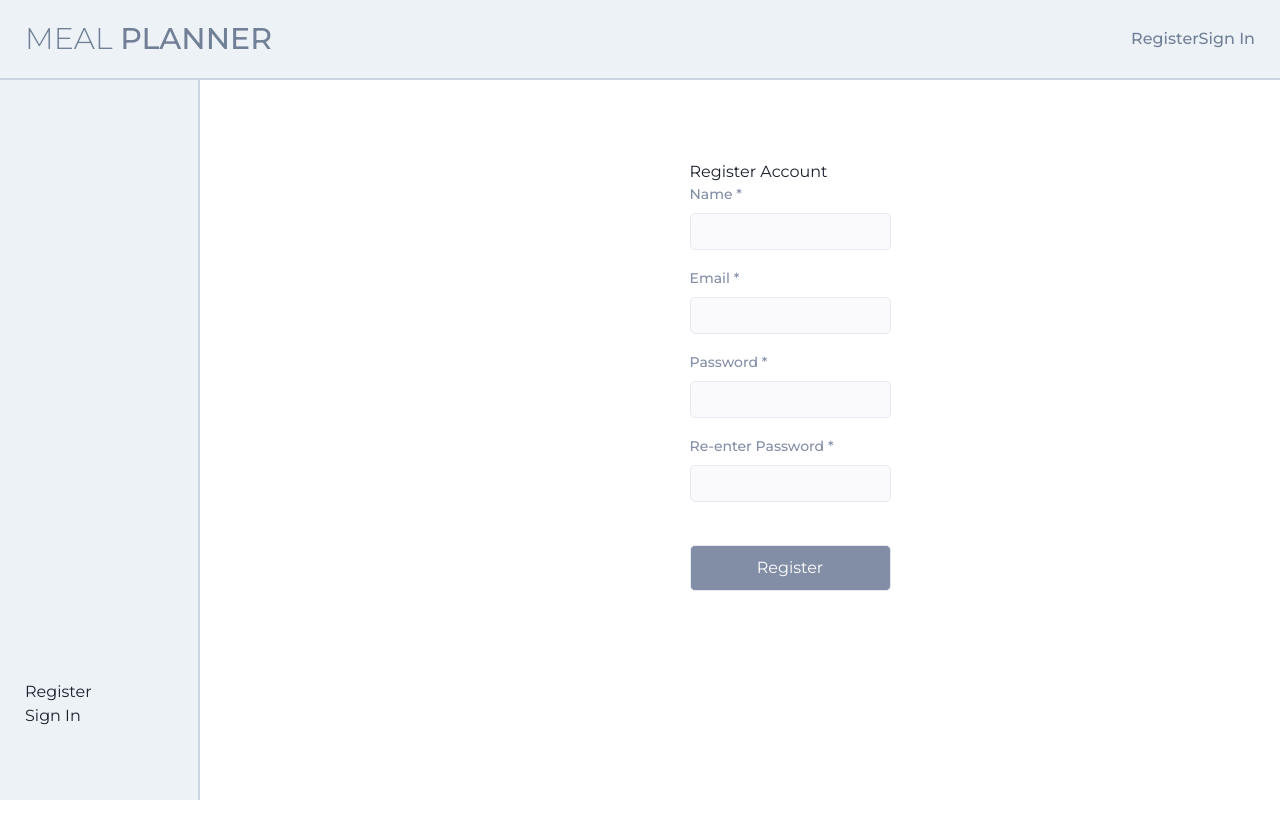
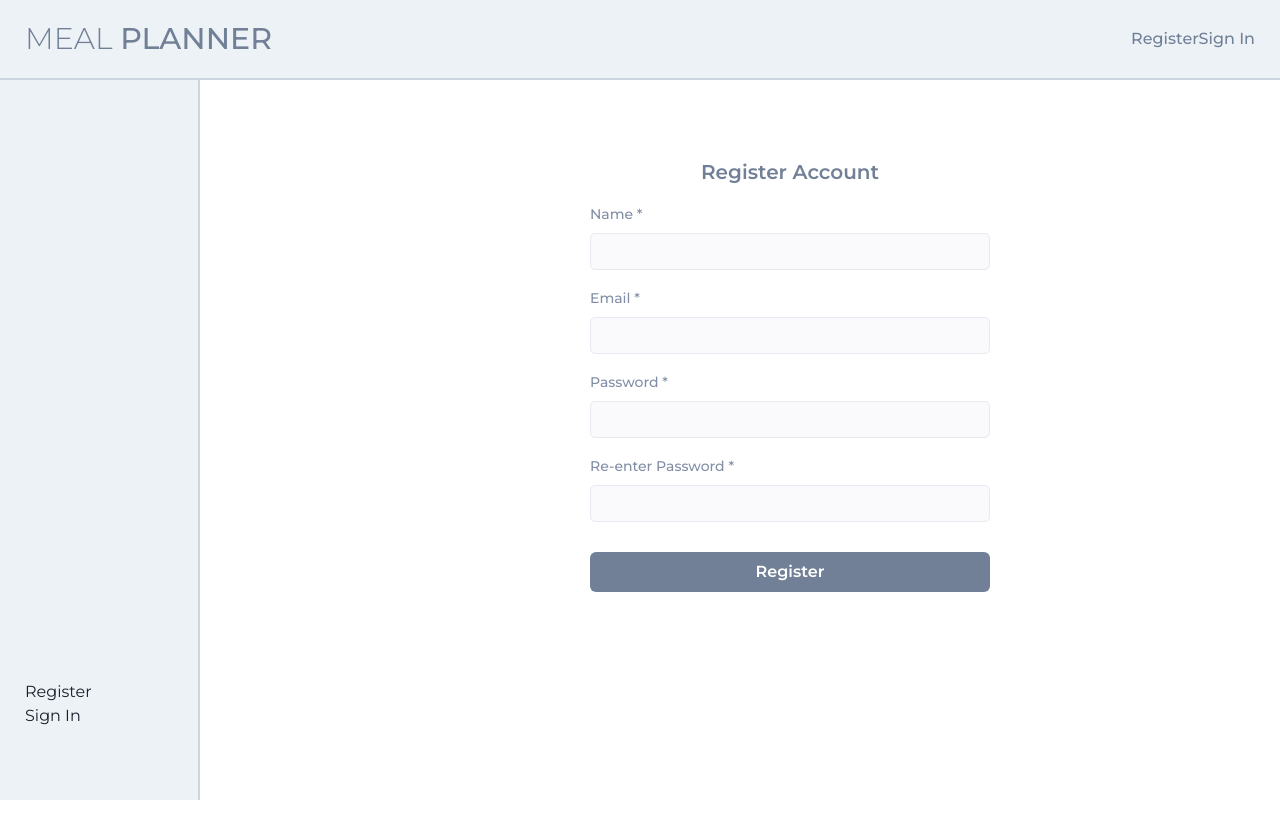
Before and after one commit to tmoran18/meal-planner-fe, a React (Create React App) app: page /register in a window 1280 px wide. Shown: the top 838 px of the page. Built offline with nearby package versions, Linux system fonts and the light colour scheme.

Commit message:
Finalised styles on Login / Register forms

```diff
--- a/src/components/Layout/Layout.js
+++ b/src/components/Layout/Layout.js
@@ -13,7 +13,11 @@ const Layout = ({ children }) => {
       <Flex
         wrap='wrap'
         justifyContent='center'
-        p='80px'
+        p={{
+          base: '50px 10px',
+          sm: '50px 10px',
+          md: '80px',
+        }}
         m={{
           base: '80px 0 0 80px',
           sm: '80px 0 0 80px',
--- a/src/components/TopNav/TopNav.js
+++ b/src/components/TopNav/TopNav.js
@@ -1,4 +1,4 @@
-import { useContext } from 'react'
+import { useContext, useState } from 'react'
 import AuthContext from '../../context/auth/authContext'
 import MealContext from '../../context/meal/mealContext'
 import { useHistory, Link } from 'react-router-dom'
@@ -6,10 +6,13 @@ import { useHistory, Link } from 'react-router-dom'
 import { Box, Flex, Heading, Link as ChakraLink } from '@chakra-ui/layout'
 import { Avatar } from '@chakra-ui/avatar'
 import { Button } from '@chakra-ui/button'
+import { useMediaQuery } from '@chakra-ui/media-query'
 
 const TopNav = () => {
   const authContext = useContext(AuthContext)
   const mealContext = useContext(MealContext)
+  const [logoSize, setLogoSize] = useState('desktop')
+  const [isMobile] = useMediaQuery('(max-width: 765px)')
 
   const { user, logout, isAuthenicated, loading, token } = authContext
   const { clearMeals } = mealContext
@@ -36,10 +39,18 @@ const TopNav = () => {
       borderBottom='2px solid'
       borderColor='gray.300'
       h='80px'
+      zIndex='100'
     >
-      <Heading as='h2' size='lg' color='gray.500' fontWeight='300'>
-        MEAL <span style={{ fontWeight: 500 }}>PLANNER</span>
-      </Heading>
+      {!isMobile ? (
+        <Heading as='h2' size='lg' color='gray.500' fontWeight='300'>
+          MEAL <span style={{ fontWeight: 500 }}>PLANNER</span>
+        </Heading>
+      ) : (
+        <Heading as='h2' size='lg' color='gray.500' fontWeight='300'>
+          M<span style={{ fontWeight: 500 }}>P</span>
+        </Heading>
+      )}
+
       <Box color='gray.500' fontWeight='500' display='flex' alignItems='center'>
         {user ? (
           <Box display='flex' alignItems='center'>
--- a/src/components/pages/login.js
+++ b/src/components/pages/login.js
@@ -3,13 +3,17 @@ import AuthContext from '../../context/auth/authContext'
 import { Formik, Field, Form } from 'formik'
 import { useContext, useEffect } from 'react'
 import Layout from '../Layout/Layout'
+import { Heading } from '@chakra-ui/layout'
+import { Button } from '@chakra-ui/button'
+import { Spinner } from '@chakra-ui/spinner'
 
 const Login = (props) => {
   const alertContext = useContext(AlertContext)
   const authContext = useContext(AuthContext)
 
   const { setAlert } = alertContext
-  const { login, error, clearErrors, isAuthenicated } = authContext
+  const { login, error, clearErrors, isAuthenicated, loading, setLoading } =
+    authContext
 
   useEffect(() => {
     if (isAuthenicated) {
@@ -29,8 +33,18 @@ const Login = (props) => {
       password: values.password,
     })
   }
+
   return (
     <Layout>
+      {loading ? (
+        <Spinner
+          thickness='4px'
+          speed='0.65s'
+          emptyColor='gray.200'
+          color='blue.500'
+          size='xl'
+        />
+      ) : (
         <Formik
           initialValues={{
             email: '',
@@ -38,13 +52,17 @@ const Login = (props) => {
           }}
           onSubmit={(values, { resetForm, setSubmitting }) => {
             // Submit the data
+            setLoading()
             loginSubmit(values)
             resetForm()
             setSubmitting(false)
           }}
         >
           <Form className='form'>
-          <h2>Login</h2>
+            <Heading as='h3' align='center' mb='5' color='gray.500' size='md'>
+              Login
+            </Heading>
+
             <label className='label' htmlFor='email'>
               Email *
             </label>
@@ -53,7 +71,6 @@ const Login = (props) => {
             <label className='label' htmlFor='password'>
               Password *
             </label>
-
             <Field
               className='input'
               type='password'
@@ -61,11 +78,24 @@ const Login = (props) => {
               name='password'
               required
             />
-          <button type='submit' className='submit_btn'>
+
+            <Button
+              _hover={{
+                background: 'white',
+                color: 'gray.500',
+                border: '1px solid',
+                borderColor: 'gray.500',
+              }}
+              bg='gray.500'
+              color='white'
+              mt='3'
+              type='submit'
+            >
               Sign In
-          </button>
+            </Button>
           </Form>
         </Formik>
+      )}
     </Layout>
   )
 }
--- a/src/components/pages/register.js
+++ b/src/components/pages/register.js
@@ -5,13 +5,17 @@ import { useContext, useEffect } from 'react'
 import Layout from '../Layout/Layout'
 
 import '../../styles/form.css'
+import { Heading } from '@chakra-ui/layout'
+import { Button } from '@chakra-ui/button'
+import { Spinner } from '@chakra-ui/spinner'
 
 const Register = (props) => {
   const alertContext = useContext(AlertContext)
   const authContext = useContext(AuthContext)
 
   const { setAlert } = alertContext
-  const { register, error, clearErrors, isAuthenicated } = authContext
+  const { register, error, clearErrors, isAuthenicated, loading, setLoading } =
+    authContext
 
   useEffect(() => {
     if (isAuthenicated) {
@@ -38,6 +42,15 @@ const Register = (props) => {
   }
   return (
     <Layout>
+      {loading ? (
+        <Spinner
+          thickness='4px'
+          speed='0.65s'
+          emptyColor='gray.200'
+          color='blue.500'
+          size='xl'
+        />
+      ) : (
         <Formik
           initialValues={{
             name: '',
@@ -47,13 +60,16 @@ const Register = (props) => {
           }}
           onSubmit={(values, { resetForm, setSubmitting }) => {
             // Submit the data
+            setLoading()
             registerSubmit(values)
             resetForm()
             setSubmitting(false)
           }}
         >
           <Form className='form'>
-          <h2>Register Account</h2>
+            <Heading as='h3' align='center' mb='5' color='gray.500' size='md'>
+              Register Account
+            </Heading>
             <label className='label' htmlFor='name'>
               Name *
             </label>
@@ -93,11 +109,24 @@ const Register = (props) => {
               name='password2'
               required
             />
-          <button className='submit_btn' type='submit'>
+
+            <Button
+              _hover={{
+                background: 'white',
+                color: 'gray.500',
+                border: '1px solid',
+                borderColor: 'gray.500',
+              }}
+              bg='gray.500'
+              color='white'
+              mt='3'
+              type='submit'
+            >
               Register
-          </button>
+            </Button>
           </Form>
         </Formik>
+      )}
     </Layout>
   )
 }
--- a/src/context/auth/AuthState.js
+++ b/src/context/auth/AuthState.js
@@ -11,6 +11,7 @@ import {
   USER_LOADED,
   AUTH_ERROR,
   LOGOUT,
+  SET_LOADING,
 } from '../types'
 import axios from 'axios'
 
@@ -18,7 +19,7 @@ const AuthState = (props) => {
   const intialState = {
     token: localStorage.getItem('token'),
     isAuthenicated: null,
-    loading: true,
+    loading: false,
     user: null,
     error: null,
   }
@@ -93,6 +94,11 @@ const AuthState = (props) => {
     dispatch({ type: CLEAR_ERRORS })
   }
 
+  // Set Loading
+  const setLoading = () => {
+    dispatch({ type: SET_LOADING })
+  }
+
   return (
     <AuthContext.Provider
       value={{
@@ -106,6 +112,7 @@ const AuthState = (props) => {
         loadUser,
         login,
         logout,
+        setLoading,
       }}
     >
       {props.children}
--- a/src/context/auth/authReducer.js
+++ b/src/context/auth/authReducer.js
@@ -7,6 +7,7 @@ import {
   USER_LOADED,
   AUTH_ERROR,
   CLEAR_ERRORS,
+  SET_LOADING,
 } from '../types'
 
 const authReducer = (state, action) => {
@@ -29,7 +30,7 @@ const authReducer = (state, action) => {
         ...state,
         token: null,
         isAuthenicated: false,
-        loading: true,
+        loading: false,
         user: null,
         error: action.payload,
       }
@@ -45,6 +46,11 @@ const authReducer = (state, action) => {
         ...state,
         error: null,
       }
+    case SET_LOADING:
+      return {
+        ...state,
+        loading: true,
+      }
     default:
       return state
   }
--- a/src/context/types.js
+++ b/src/context/types.js
@@ -30,6 +30,7 @@ export const LOGOUT = 'LOGOUT'
 export const CLEAR_ERRORS = 'CLEAR_ERRORS'
 export const SET_ALERT = 'SET_ALERT'
 export const REMOVE_ALERT = 'REMOVE_ALERT'
+export const SET_LOADING = 'SET_LOADING'
 
 export const ADD_MEAL_SHOPPING = 'ADD_MEAL_SHOPPING'
 export const REMOVE_MEAL_SHOPPING = 'REMOVE_MEAL_SHOPPING'
--- a/src/styles/form.css
+++ b/src/styles/form.css
@@ -2,6 +2,8 @@
   display: flex;
   flex-direction: column;
   margin: auto;
+  width: 90%;
+  max-width: 400px;
 }
 
 .input {
@@ -13,7 +15,7 @@
   margin: 0px 0 18px 0;
   color: var(--text);
   font-size: 14px;
-  width:100%;
+  width: 100%;
 }
 
 .label {
```
Lines whose indentation alone changed are shown as unchanged.
